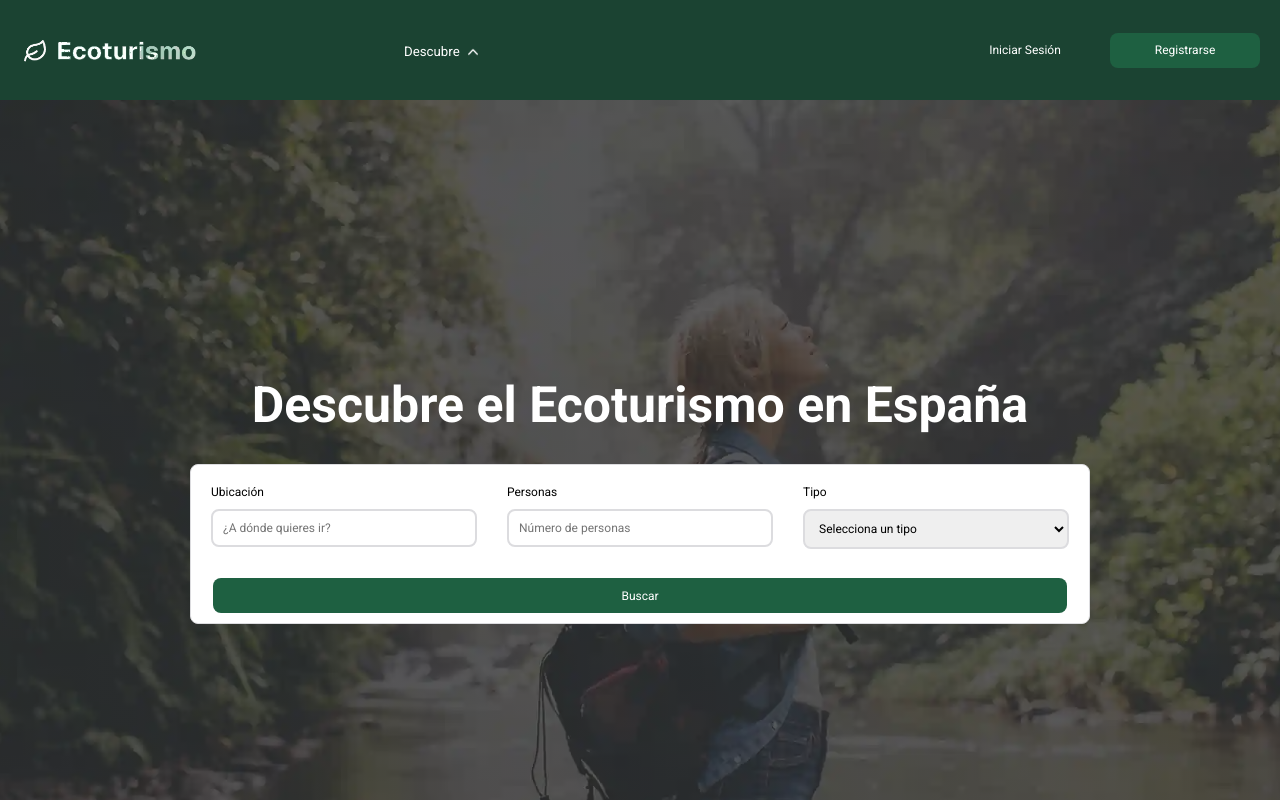
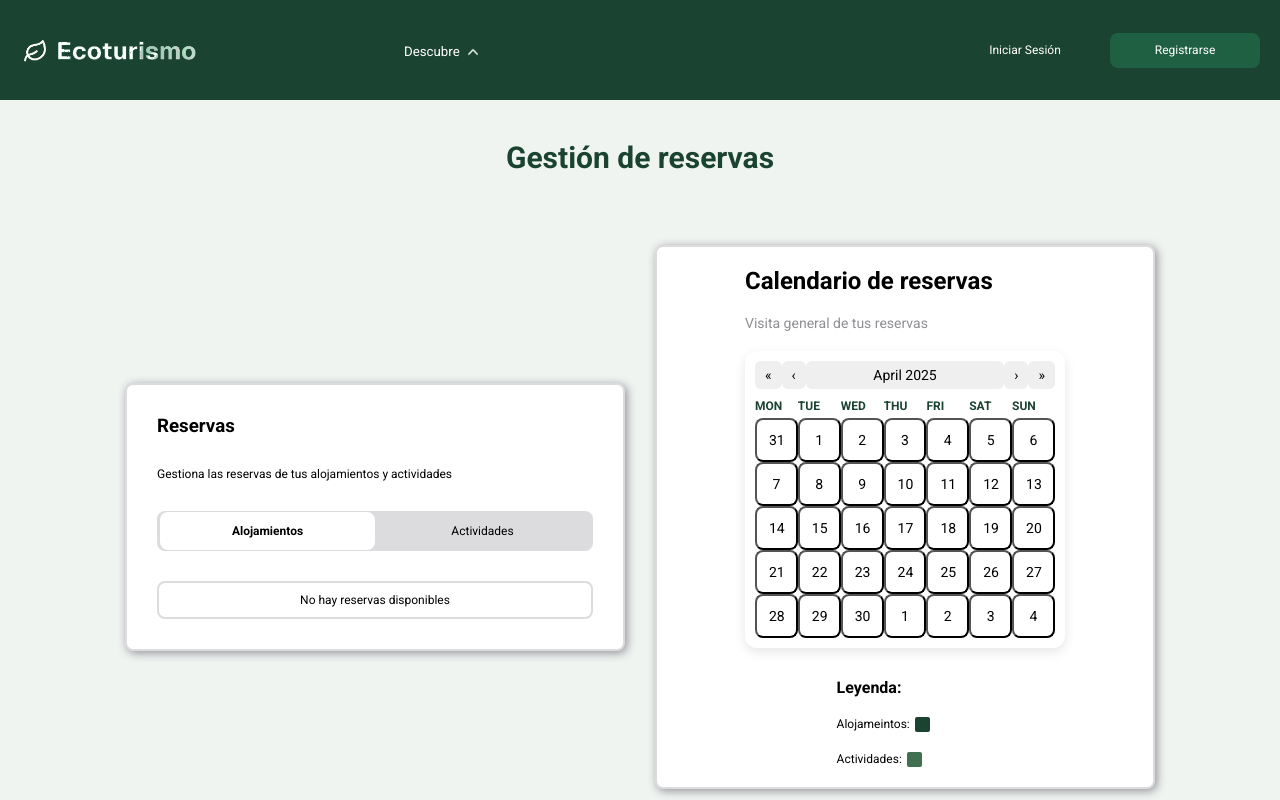
Before and after one commit to TheBestTeamEcoturismo/Ecoturismo_frontend, a React (Vite) app: page /ownerReservations in a window 1280 px wide. Before the commit this address led to /. Shown: the top 800 px of the page. Built offline with nearby package versions, Linux system fonts and the light colour scheme; no server answers.

Commit message:
FEAT: OwnerReservation

```diff
--- a/package.json
+++ b/package.json
@@ -11,6 +11,7 @@
   },
   "dependencies": {
     "react": "^19.0.0",
+    "react-calendar": "^5.1.0",
     "react-dom": "^19.0.0",
     "react-hook-form": "^7.56.0",
     "react-router-dom": "^7.5.1"
--- a/src/App.jsx
+++ b/src/App.jsx
@@ -14,6 +14,7 @@ import Accommodations from './pages/acommodations/Accommodations';
 import Accommodation from './pages/acommodation/Accommodation';
 import Profile from './pages/profile/Profile';
 import Owner from './pages/owner/Owner';
+import OwnerReservations from './pages/ownerReservation/OwnerReservation';
 
 function App() {
   const { loading } = useLoadingState();
@@ -33,6 +34,7 @@ function App() {
         <Route path="/activity/:name/:id" element={<Activity />} />
         <Route path="/accommodation/:name/:id" element={<Accommodation />} />
         <Route path="/owner" element={<Owner />} />
+        <Route path="/ownerReservations" element={<OwnerReservations />} />
         <Route path="*" element={<Navigate to="/" replace />} />
       </Routes>
       <Footer />
--- a/src/components/bookingCalendar/BookingCalendar.jsx
+++ b/src/components/bookingCalendar/BookingCalendar.jsx
@@ -1,4 +1,4 @@
-import MyCalendar from '../calendar/MyCalendar';
+import MyCalendar from '../../components/calendar/MyCalendar';
 import './BookingCalendar.css';
 
 const BookingCalendar = ({ reservations }) => {
--- a/src/components/calendar/MyCalendar.css
+++ b/src/components/calendar/MyCalendar.css
@@ -1,40 +1,71 @@
 .react-calendar {
-  width: 300px;
-  border-radius: var(--eco-br-primary);
-  border: 2px solid var(--eco-bg-borders);
+  width: 320px;
+  padding: 10px;
+  border-radius: 12px;
+  border: none;
+  background-color: var(--eco-bg-tertiary);
+  box-shadow: 0 4px 12px rgba(0, 0, 0, 0.1);
 }
 
 .react-calendar__tile {
-  padding: 10px;
-  border-radius: 5px;
-  transition: background 0.3s;
-  background: white;
+  padding: 12px;
+  border-radius: 8px;
+  background-color: white;
+  transition: background-color 0.3s, transform 0.2s;
+  font-size: 14px;
+}
+
+.react-calendar__tile:hover {
+  background-color: var(--eco-color000);
+  transform: scale(1.03);
 }
 
 .react-calendar__tile--active {
-  background: var(--eco-color005) !important; /* Azul cuando se selecciona */
+  background-color: var(--eco-bg-buttons-hover) !important;
   color: white;
   font-weight: bold;
+  box-shadow: inset 0 0 0 2px var(--eco-bg-borders);
+}
+
+.react-calendar__navigation {
+  display: flex;
+  justify-content: space-between;
+  align-items: center;
+  margin-bottom: 10px;
 }
 
 .react-calendar__navigation button {
-  color: var(--eco-bg-secondary) !important;
-  font-size: 16px;
+  border: none;
+  color: black;
+  font-size: 14px;
+  padding: 6px 10px;
+  border-radius: 6px;
+  cursor: pointer;
+  transition: background-color 0.3s;
+}
+
+.react-calendar__navigation button:hover {
+  background-color: var(--eco-bg-buttons-hover);
 }
 
 .react-calendar__month-view__weekdays {
   color: var(--eco-bg-secondary);
   font-weight: bold;
+  text-transform: uppercase;
+  font-size: 12px;
+  margin-bottom: 5px;
 }
 
 .highlight-range {
   background-color: var(--eco-bg-secondary) !important;
   color: white !important;
+  border-radius: 8px;
   font-weight: bold;
 }
 
 .highlight-activity {
   background-color: var(--eco-bg-buttons-hover) !important;
   color: white !important;
+  border-radius: 8px;
   font-weight: bold;
 }
--- a/src/components/calendar/MyCalendar.jsx
+++ b/src/components/calendar/MyCalendar.jsx
@@ -1,4 +1,4 @@
-import 'react-calendar/dist/Calendar.css';
+import './MyCalendar.css';
 import { useState } from 'react';
 import { useEffect } from 'react';
 import Calendar from 'react-calendar';
--- a/src/components/reservationsSwitcher/ReservationsSwitcher.jsx
+++ b/src/components/reservationsSwitcher/ReservationsSwitcher.jsx
@@ -1,4 +1,4 @@
-import OwnerReservationCard from '../ownerReservationCard/OwnerReservationCard';
+import OwnerReservationCard from '../ownerReservationCard/OwnerReservatioCard';
 import './ReservationsSwitcher.css';
 
 const ReservationsSwitcher = ({ reservations, step, setStep }) => {
--- /dev/null
+++ b/src/pages/ownerReservation/OwnerReservation.css
@@ -0,0 +1,15 @@
+.ownerReservation {
+  display: flex;
+  flex-direction: row;
+  width: 100%;
+  flex-wrap: wrap;
+}
+
+.ownerReservation > div {
+  width: 100%;
+  display: flex;
+  gap: var(--eco-spacing-m);
+  flex-wrap: wrap;
+  justify-content: center;
+  align-items: center;
+}
--- /dev/null
+++ b/src/pages/ownerReservation/OwnerReservation.jsx
@@ -0,0 +1,44 @@
+import { useContext, useEffect, useState } from 'react';
+import './OwnerReservation.css';
+import { ReservationsContext } from '../../Providers/Reservations/Reservations';
+import { getReservations } from '../../Reducers/Reservations/reservations.action';
+import ReservationSwitcher from '../../components/reservationsSwitcher/ReservationsSwitcher';
+import useUserState from '../../hooks/useUserState';
+import BookingCalendar from '../../components/bookingCalendar/BookingCalendar';
+
+const OwnerReservations = () => {
+  const [step, setStep] = useState('Alojamientos');
+  const { state, dispatch } = useContext(ReservationsContext);
+  const { state: userState } = useUserState();
+  const [reservations, setReservations] = useState([]);
+
+  async function getReservationsOwner() {
+    await getReservations({ dispatch, id: userState.user._id });
+  }
+
+  useEffect(() => {
+    getReservationsOwner();
+  }, []);
+
+  useEffect(() => {
+    if (step === 'Alojamientos') {
+      setReservations(state.reservations?.filter((r) => r.accommodationId) || []);
+    } else if (step === 'Actividades') {
+      setReservations(state.reservations?.filter((r) => r.activityId) || []);
+    }
+  }, [step, state.reservations]);
+
+  return (
+    <main>
+      <div className="content ownerReservation">
+        <h2 className="h2">Gestión de reservas</h2>
+        <div>
+          <ReservationSwitcher step={step} setStep={setStep} reservations={reservations} />
+          <BookingCalendar reservations={reservations} />
+        </div>
+      </div>
+    </main>
+  );
+};
+
+export default OwnerReservations;
```
Also changed, not shown: 1 other file (tests, documents, lock files or other folders).
